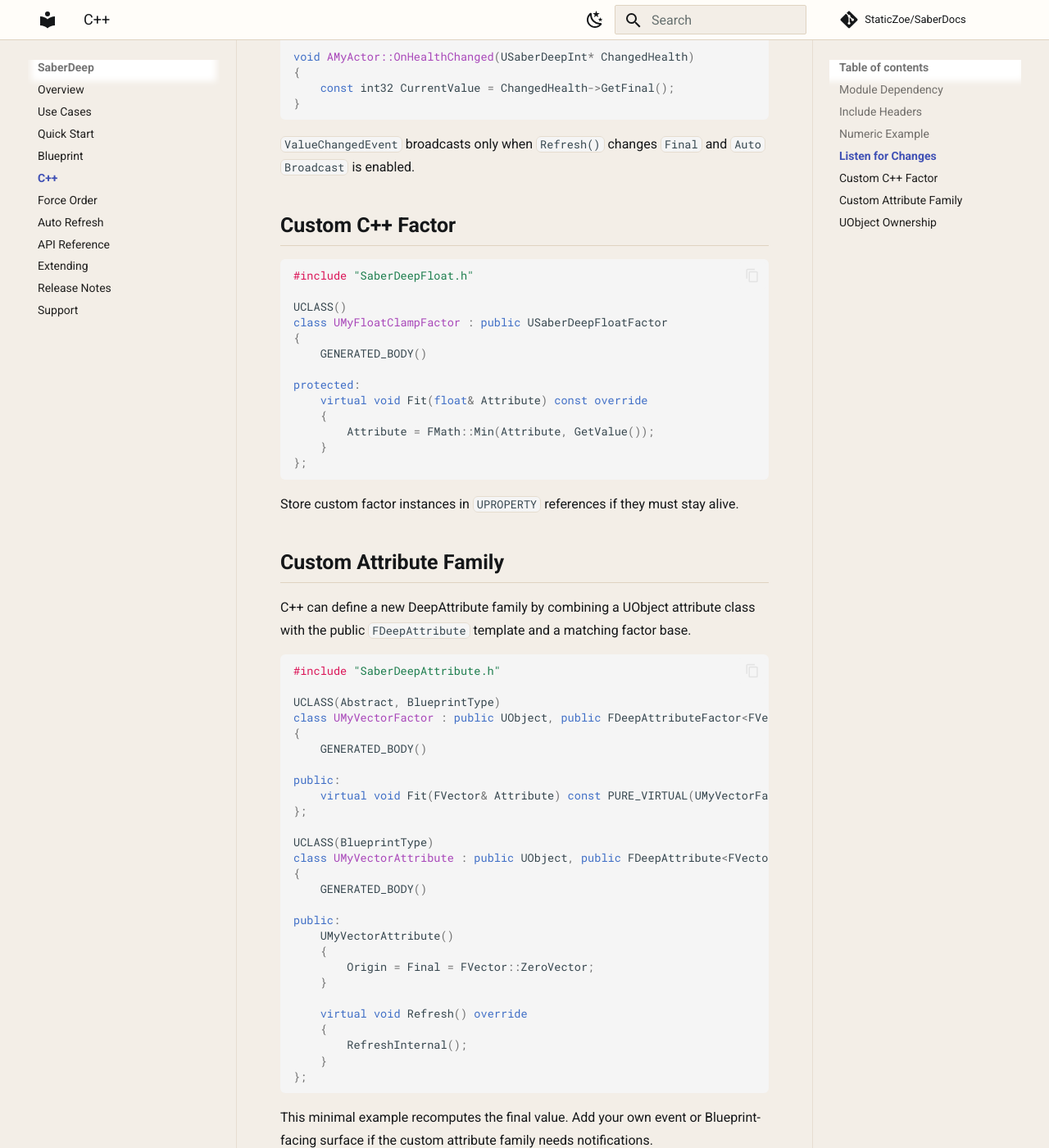
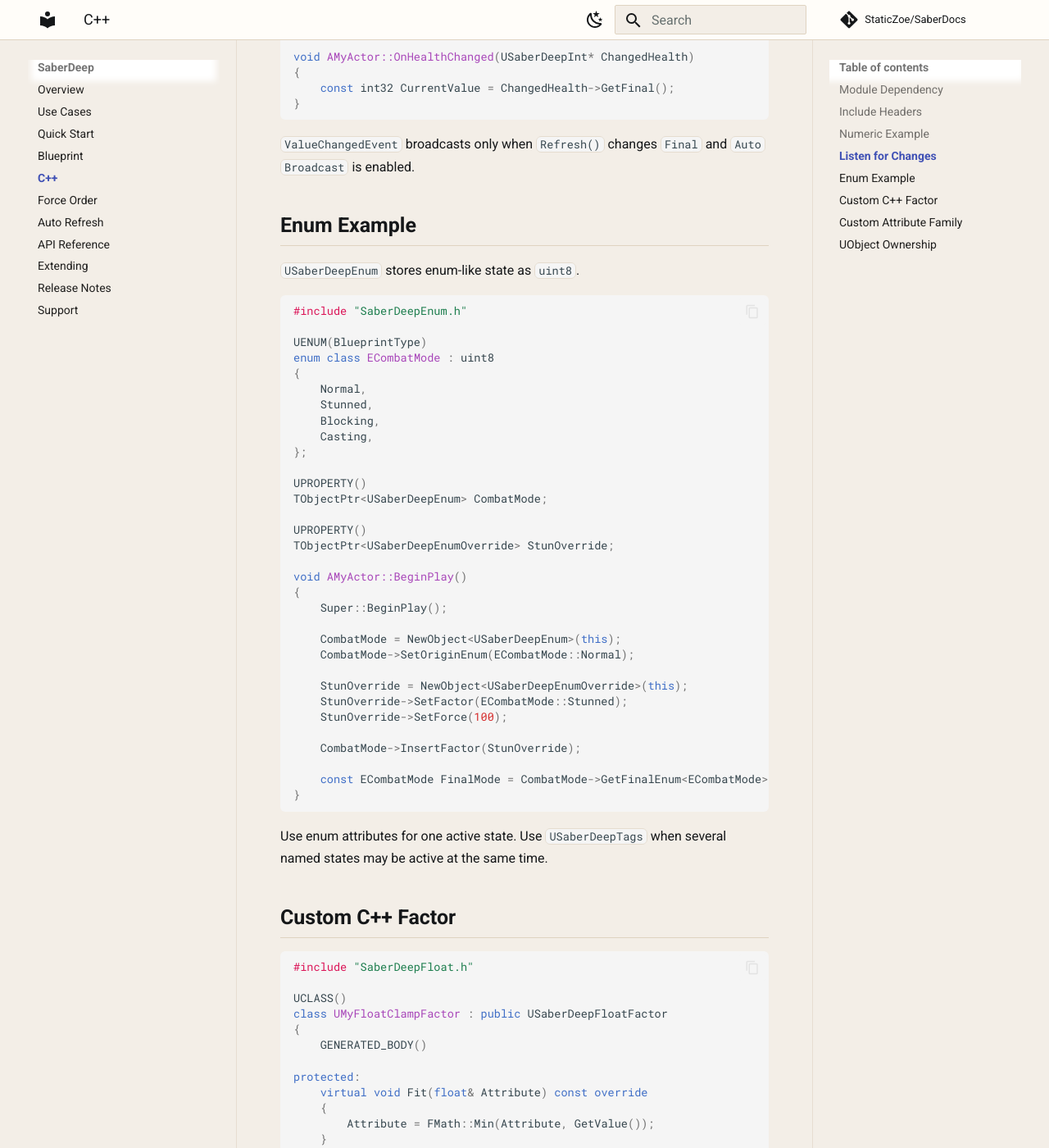
Before and after one commit to StaticZoe/SaberDocs, an MkDocs documentation site: the page built from docs/saberdeep/cpp.md, in a window 1280 px wide and 1400 px high, scrolled down 1669 px. Shown: the whole window at 82% size. Built offline with MkDocs 1.6.1 and Material for MkDocs 9.7.7, drawn with Linux system fonts in a browser that asks for light colours; comment, search, counter and statistics services are not loaded.

Commit message:
Document SaberDeep enum usage

````diff
--- a/docs/saberdeep/cpp.md
+++ b/docs/saberdeep/cpp.md
@@ -81,6 +81,47 @@ void AMyActor::OnHealthChanged(USaberDeepInt* ChangedHealth)
 
 `ValueChangedEvent` broadcasts only when `Refresh()` changes `Final` and `Auto Broadcast` is enabled.
 
+## Enum Example
+
+`USaberDeepEnum` stores enum-like state as `uint8`.
+
+```cpp
+#include "SaberDeepEnum.h"
+
+UENUM(BlueprintType)
+enum class ECombatMode : uint8
+{
+    Normal,
+    Stunned,
+    Blocking,
+    Casting,
+};
+
+UPROPERTY()
+TObjectPtr<USaberDeepEnum> CombatMode;
+
+UPROPERTY()
+TObjectPtr<USaberDeepEnumOverride> StunOverride;
+
+void AMyActor::BeginPlay()
+{
+    Super::BeginPlay();
+
+    CombatMode = NewObject<USaberDeepEnum>(this);
+    CombatMode->SetOriginEnum(ECombatMode::Normal);
+
+    StunOverride = NewObject<USaberDeepEnumOverride>(this);
+    StunOverride->SetFactor(ECombatMode::Stunned);
+    StunOverride->SetForce(100);
+
+    CombatMode->InsertFactor(StunOverride);
+
+    const ECombatMode FinalMode = CombatMode->GetFinalEnum<ECombatMode>();
+}
+```
+
+Use enum attributes for one active state. Use `USaberDeepTags` when several named states may be active at the same time.
+
 ## Custom C++ Factor
 
 ```cpp
````
Also changed, not shown: docs/saberdeep/api.md (+11 -1 lines), docs/saberdeep/blueprint.md (+8 -0 lines), docs/saberdeep/index.md (+3 -1 lines).
